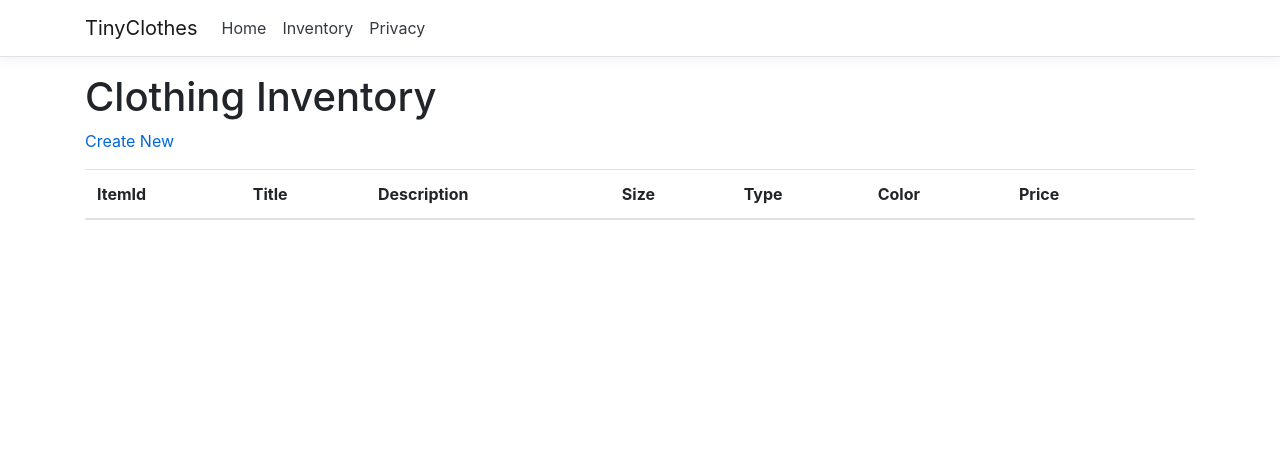
After one commit to greeneteenee/tinyclothesshopping, an ASP.NET Core app: template TinyClothes/Views/Clothes/ShowAll.cshtml in a window 1280 px wide. The commit adds this page. Shown: the top 460 px of the page. Run offline with ASP.NET Core 8, Linux system fonts and the light colour scheme; the template is opened without the code that fills it, so the values that code supplies are empty.

Commit message:
Implemented add clothing. Created a starter display inventory page.

```diff
--- /dev/null
+++ b/TinyClothes/Views/Clothes/ShowAll.cshtml
@@ -0,0 +1,75 @@
+@model IEnumerable<Clothing>
+
+@{
+    ViewData["Title"] = "List Clothing Inventory";
+}
+
+<h1>Clothing Inventory</h1>
+
+@if(TempData["Message"] != null)
+{
+    <div class="alert alert-success" role="alert">@TempData["Message"]</div>
+}
+
+<p>
+    <a asp-action="Add" asp-controller="Clothes">Create New</a>
+</p>
+<table class="table">
+    <thead>
+        <tr>
+            <th>
+                @Html.DisplayNameFor(model => model.ItemId)
+            </th>
+            <th>
+                @Html.DisplayNameFor(model => model.Title)
+            </th>
+            <th>
+                @Html.DisplayNameFor(model => model.Description)
+            </th>
+            <th>
+                @Html.DisplayNameFor(model => model.Size)
+            </th>
+            <th>
+                @Html.DisplayNameFor(model => model.Type)
+            </th>
+            <th>
+                @Html.DisplayNameFor(model => model.Color)
+            </th>
+            <th>
+                @Html.DisplayNameFor(model => model.Price)
+            </th>
+            <th></th>
+        </tr>
+    </thead>
+    <tbody>
+@foreach (var item in Model) {
+        <tr>
+            <td>
+                @Html.DisplayFor(modelItem => item.ItemId)
+            </td>
+            <td>
+                @Html.DisplayFor(modelItem => item.Title)
+            </td>
+            <td>
+                @Html.DisplayFor(modelItem => item.Description)
+            </td>
+            <td>
+                @Html.DisplayFor(modelItem => item.Size)
+            </td>
+            <td>
+                @Html.DisplayFor(modelItem => item.Type)
+            </td>
+            <td>
+                @Html.DisplayFor(modelItem => item.Color)
+            </td>
+            <td>
+                @Html.DisplayFor(modelItem => item.Price)
+            </td>
+            <td>
+                @Html.ActionLink("Edit", "Edit", new { /* id=item.PrimaryKey */ }) |
+                @Html.ActionLink("Delete", "Delete", new { /* id=item.PrimaryKey */ })
+            </td>
+        </tr>
+}
+    </tbody>
+</table>
--- a/TinyClothes/Views/Shared/_Layout.cshtml
+++ b/TinyClothes/Views/Shared/_Layout.cshtml
@@ -20,6 +20,9 @@
                     <ul class="navbar-nav flex-grow-1">
                         <li class="nav-item">
                             <a class="nav-link text-dark" asp-area="" asp-controller="Home" asp-action="Index">Home</a>
+                        </li>
+                        <li class="nav-item">
+                            <a class="nav-link text-dark" asp-controller="Clothes" asp-action="ShowAll">Inventory</a>
                         </li>
                         <li class="nav-item">
                             <a class="nav-link text-dark" asp-area="" asp-controller="Home" asp-action="Privacy">Privacy</a>
```
Also changed, not shown: TinyClothes/Controllers/ClothesController.cs (+30 -1 lines), TinyClothes/Views/Clothes/Add.cshtml (added, +42 -0 lines).
